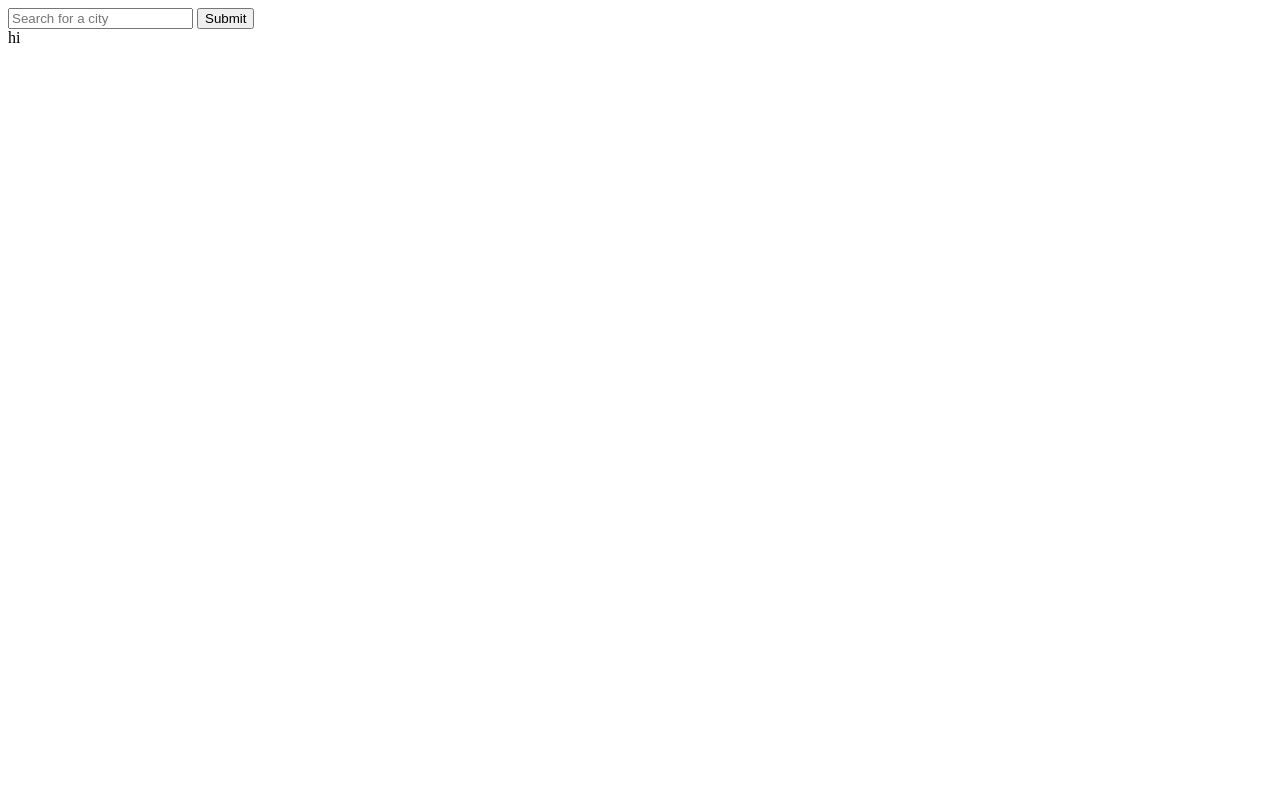
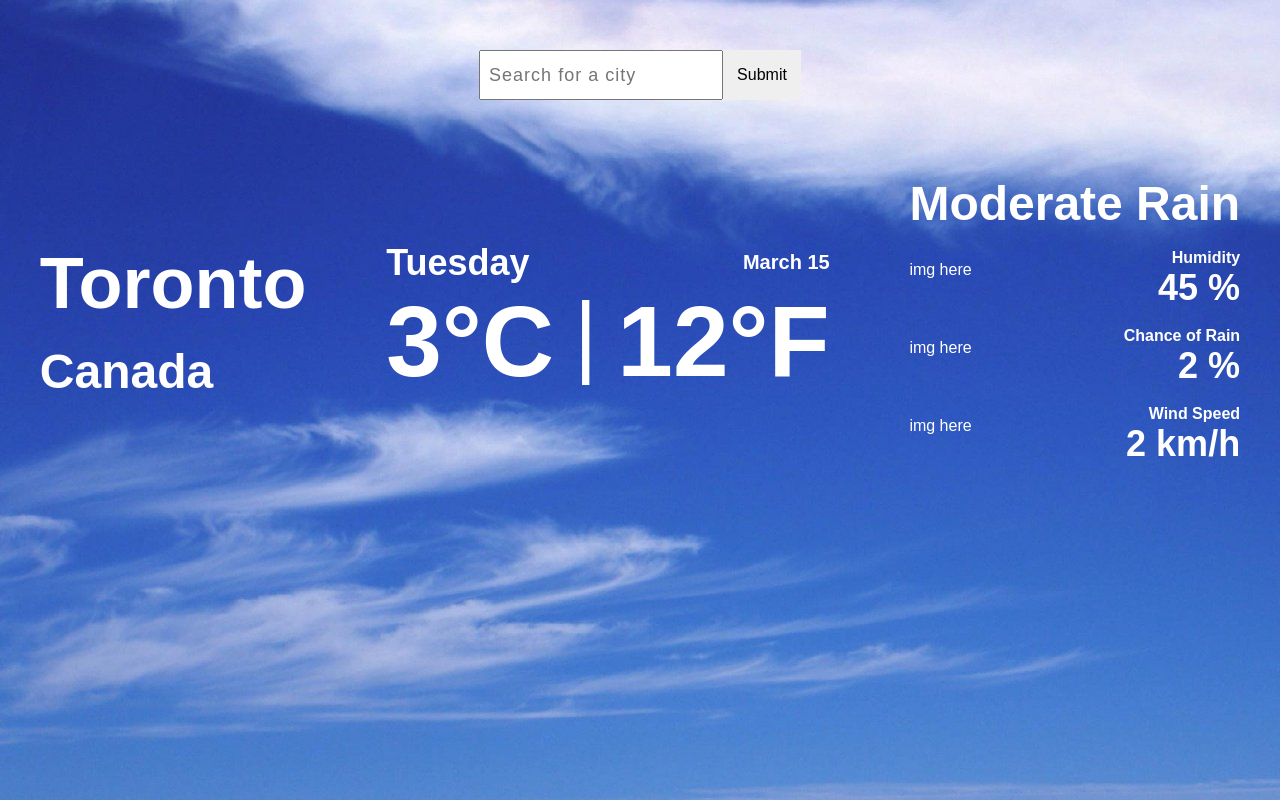
Before and after one commit to traneric89/Weather-App, a website built with webpack: page dist/index.html in a window 1280 px wide. Built offline with nearby package versions, Linux system fonts and the light colour scheme; a web font is replaced by a local one.

Commit message:
css styles of app

```diff
--- a/dist/index.html
+++ b/dist/index.html
@@ -4,8 +4,14 @@
     <meta charset="UTF-8" />
     <meta http-equiv="X-UA-Compatible" content="IE=edge" />
     <meta name="viewport" content="width=device-width, initial-scale=1.0" />
+    <link
+      href="https://fonts.googleapis.com/css2?family=Shanti&display=swap"
+      rel="stylesheet"
+    />
+    <link rel="stylesheet" href="styles.css" />
     <title>My Weather App</title>
   </head>
+  <body>
     <form action="" class="form-container" onsubmit="submit()">
       <input
         type="text"
@@ -15,9 +21,50 @@
       />
       <button class="submit-btn" id="submit-btn">Submit</button>
     </form>
-  <div id="weather">hi</div>
+    <div class="current-container">
+      <div class="section-1">
+        <h1>Toronto</h1>
+        <h2>Canada</h2>
+      </div>
+      <div class="section-2">
+        <div class="day">
+          <h3>Tuesday</h3>
+          <h4>March 15</h4>
+        </div>
+        <div class="temp">
+          <h1>3&deg;C</h1>
+          <p>|</p>
+          <h1>12&deg;F</h2>
+        </div>
+      </div>
+      <div class="section-3">
+        <h2>Moderate Rain</h2>
+        <div class="details-container">
+          <div class="details-1 details">
+            <p>img here</p>
+            <div class="specifics">
+              <h4>Humidity</h4>
+              <h2>45 %</h2>
+            </div>
+          </div>
+          <div class="details-2 details">
+            <p>img here</p>
+            <div class="specifics">
+              <h4>Chance of Rain</h4>
+              <h2>2 %</h2>
+            </div>
+          </div>
+          <div class="details-3 details">
+            <p>img here</p>
+            <div class="specifics">
+              <h4>Wind Speed</h4>
+              <h2>2 km/h</h2>
+            </div>
+          </div>
+        </div>
+      </div>
+    </div>
     <img src="" alt="" id="icon" />
-  <body>
     <div id="content"></div>
     <script src="main.js"></script>
   </body>
--- /dev/null
+++ b/dist/styles.css
@@ -0,0 +1,112 @@
+* {
+  box-sizing: border-box;
+  margin: 0;
+  padding: 0;
+}
+
+body {
+  background-image: url(images/blue-sky-background.jpg);
+  color: white;
+  font-family: "Shanti", sans-serif;
+}
+
+.form-container {
+  height: 50px;
+  display: flex;
+  justify-content: center;
+  margin-top: 50px;
+}
+
+input {
+  text-decoration: none;
+  font-size: 18px;
+  letter-spacing: 1px;
+  padding-left: 8px;
+  outline: none;
+}
+
+button {
+  font-size: 16px;
+  padding: 0 14px;
+  border: none;
+}
+
+button:hover {
+  cursor: pointer;
+}
+
+.current-container {
+  display: flex;
+  justify-content: space-around;
+  margin-top: 100px;
+  height: 30vh;
+  align-items: center;
+}
+
+.section-1 h1 {
+  font-size: 72px;
+  margin-bottom: 20px;
+}
+
+.section-1 h2 {
+  font-size: 48px;
+}
+
+.section-2 h3 {
+  font-size: 36px;
+}
+
+.section-2 h4 {
+  font-size: 20px;
+}
+
+.section-2 h1 {
+  font-size: 100px;
+}
+
+.section-2 p {
+  font-size: 90px;
+  margin: 0 20px;
+}
+
+.day {
+  display: flex;
+  justify-content: space-between;
+  align-items: center;
+}
+
+.temp {
+  display: flex;
+  justify-content: space-between;
+}
+
+.section-3 h2 {
+  font-size: 48px;
+}
+
+.details-container {
+  display: flex;
+  flex-direction: column;
+}
+
+.details {
+  display: flex;
+  align-items: center;
+  justify-content: space-between;
+}
+
+.specifics {
+  display: flex;
+  flex-direction: column;
+}
+
+.specifics h4 {
+  font-size: 16px;
+  text-align: right;
+  margin-top: 18px;
+}
+
+.specifics h2 {
+  font-size: 36px;
+  text-align: right;
+}
--- a/package.json
+++ b/package.json
@@ -11,5 +11,6 @@
   "devDependencies": {
     "webpack": "^5.70.0",
     "webpack-cli": "^4.9.2"
-  }
+  },
+  "dependencies": {}
 }
```
Also changed, not shown: dist/images/blue-sky-background.jpg (added). Lines whose indentation alone changed are shown as unchanged.
